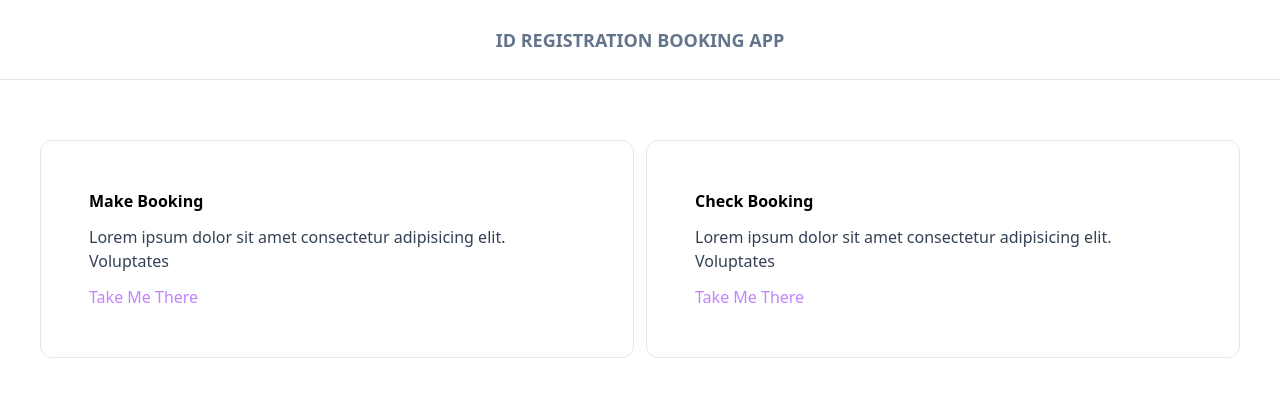
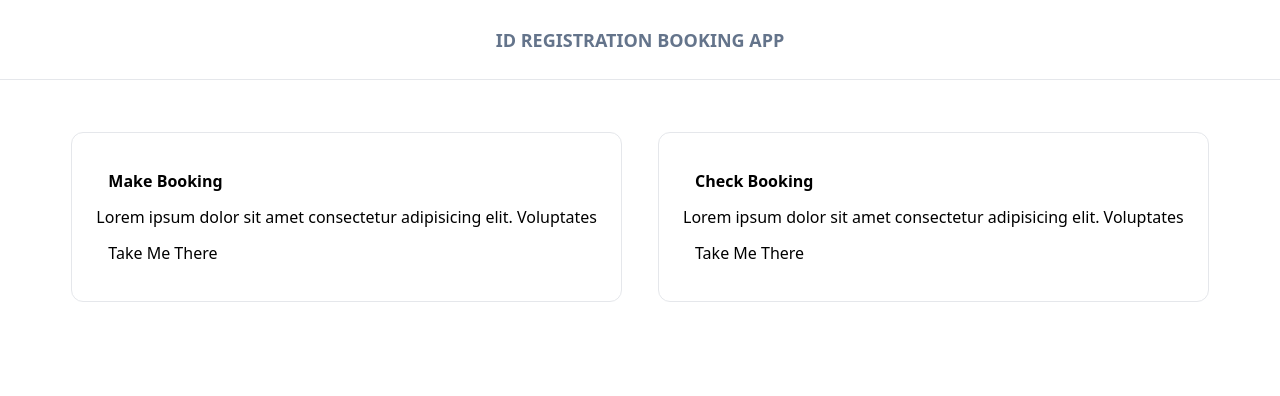
Before and after one commit to Tadiwr/idapp, a Next.js app in the folder frontend/: page / in a window 1280 px wide. Shown: the top 396 px of the page. Built offline with nearby package versions, Linux system fonts and the light colour scheme.

Commit message:
Added some styling on the cards

```diff
--- a/frontend/src/app/page.tsx
+++ b/frontend/src/app/page.tsx
@@ -1,5 +1,4 @@
 import { InfoCard, InfoCardProps } from "@/components/info_card";
-import Image from "next/image";
 
 const info : InfoCardProps[] = [
   {
--- a/frontend/src/components/bookings_page/booking_form.tsx
+++ b/frontend/src/components/bookings_page/booking_form.tsx
@@ -1,6 +1,6 @@
 "use client";
 
-import React from 'react'
+import React, { useState } from 'react'
 import FormButton from '../form_button'
 import { useFormState } from 'react-dom';
 import makeBookingAction from '@/actions/make_booking.action';
@@ -9,16 +9,17 @@ type Props ={
     officeId : number
 }
 
+
 export default function BookingForm({officeId} : Props) {
 
     const [state, formAction] = useFormState(makeBookingAction, {message: ""})
 
     return (
         <form className='grid grid-cols-1 gap-3 ' action={formAction}>
-            <input hidden={true} name='office_id' value={officeId} type="number" />
-            <input type="text" name='first_name'  placeholder='First Name'/>
-            <input type="text" name='last_name' placeholder='Last Name'/>
-            <input type="tel" name='phone_number' placeholder='Phone Number'/>
+            <input  hidden={true} name='office_id' value={officeId} type="number" />
+            <input className="hover:border-purple-700 ease-in-out duration-150  focus:border-purple-500" type="text" name='first_name'  placeholder='First Name'/>
+            <input className="hover:border-purple-700 ease-in-out duration-150 focus:border-purple-500" type="text" name='last_name' placeholder='Last Name'/>
+            <input className="hover:border-purple-700 ease-in-out duration-150 focus:border-purple-500" type="tel" name='phone_number' placeholder='Phone Number'/>
             <FormButton>Submit Booking</FormButton>
 
             <p>{state.message}</p>
--- a/frontend/src/components/info_card.tsx
+++ b/frontend/src/components/info_card.tsx
@@ -9,13 +9,12 @@ export type InfoCardProps = {
 
 export function InfoCard({ title, description, href }: InfoCardProps) {
   return <>
-    <div className="flex p-6 border flex-col rounded-xl hover:bg-purple-700 text-white transition-colors ease-in-out translate-y-5 duration-300 " >
-      <a href={href} className="p-3">
+    <a href={href} className="p-3 ">
+      <div className="flex p-6 border flex-col rounded-xl hover:bg-purple-700 text-white transition-colors ease-in-out  duration-300 " >
         <h1 className="font-bold m-3 text-black" >{title}</h1>
-        <p className="text-slate-700 m-3" >{description}</p>
-        <p className="text-purple-400 m-3 font-medium hover:text-white" >Take Me There</p>
-      </a>
-
-    </div>
+        <p className="text-black" >{description}</p>
+        <p className="text-black m-3 font-medium hover:text-white transition-all duration-100" >Take Me There</p>
+      </div>
+    </a>
   </>
 }
--- a/frontend/src/components/office_card.tsx
+++ b/frontend/src/components/office_card.tsx
@@ -13,7 +13,7 @@ type Props = {
 export default async function OfficeCard({office, onSelectOffice, shouldLink = true} : Props) {
 
   return (
-    <a href={ shouldLink ? `/book/enter_info/${office.id}` : ""} className='flex flex-col p-5 border rounded-2xl' >
+    <a href={ shouldLink ? `/book/enter_info/${office.id}` : ""} className='flex flex-col p-5 border rounded-2xl hover:border-purple-600' >
       <h1 className='text-3xl font-bold' >{office.officeName}</h1>
       <h1 className='font-semibold text-slate-600 text-xl' >{office.shortName}</h1>
       <h1 className='font-medium text-slate-400 text-lg' ><span>Daily Capacity: </span>{office.capacity}</h1>
```
